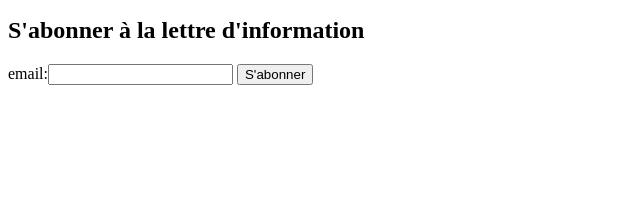
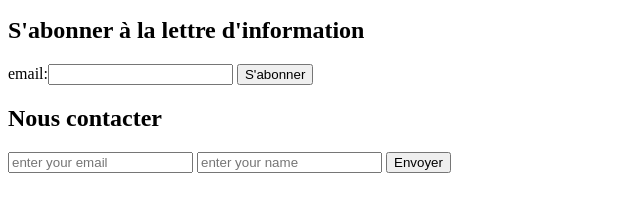
Before and after one commit to rhizome-yoga/website, a plain HTML site: page index.html in a window 1280 px wide. Shown: the part 101-312 px from the top of the page, without its empty margins (0-640 px from the left). Drawn offline with Linux system fonts and the light colour scheme.

Commit message:
Update index.html

```diff
--- a/index.html
+++ b/index.html
@@ -35,7 +35,15 @@ mootrack('init', 'f70d36927bdc4a28bad24a564f411ad1');
       <label for="email">email:</label><input type="email" name="ms-email" id="email" required />
       <input type="submit" value="S'abonner" />
     </div>
-</form>
+  </form>
+
+  <!-- Contact form -->
+  <h2>Nous contacter</h2>
+  <form action="https://app.99inbound.com/api/e/XOlUaVHu" method="POST" target="_blank">
+    <input type="email" name="email" placeholder="enter your email">
+    <input type="text" name="name" placeholder="enter your name">
+    <button>Envoyer</button>
+  </form>
 
 </body>
 
```
